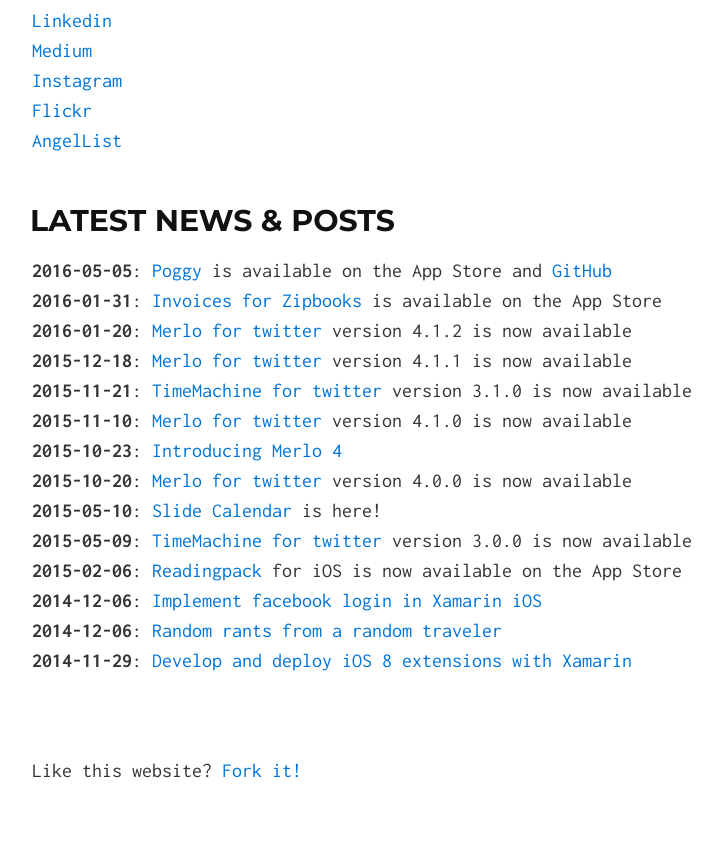
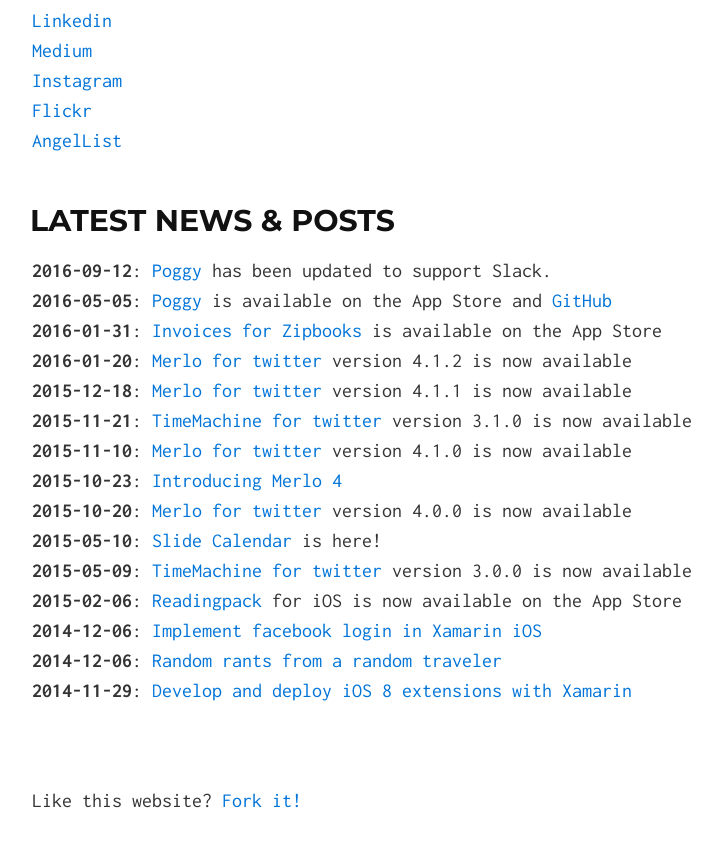
Before and after one commit to timefrancesco/timefrancesco.github.io, a Jekyll site: the page built from index.md, in a window 1280 px wide and 900 px high, scrolled down 1594 px. Shown: the top 847 px of the window, without its empty margins (158-880 px from the left). Built offline with Jekyll 4.4.1, drawn with Linux system fonts in a browser that asks for light colours.

Commit message:
Update index.md

```diff
--- a/index.md
+++ b/index.md
@@ -27,7 +27,7 @@
 * **[ReadingPack](http://www.readingpack.com/ios)**
 The official iOS ReadingPack client for iPhone and iPad.
 
-* **[TimeMachine for twitter](https://itunes.apple.com/us/app/tweet-time-machine-2/id832124891?ls=1&mt=8)**
+* **[TimeMachine for twitter](https://itunes.apple.com/us/app/tweet-time-machine-2/id832124891?ls=1&mt=8&at=1001lpzu)**
 Download your complete twitter history on your iPhone, search trough it or jump to any day you've tweeted something.
 
 * **[Slide Calendar](https://github.com/xeo-it/slide-calendar)**
@@ -49,16 +49,17 @@
 [AngelList](https://angel.co/francesco-pretelli)
 
 ## LATEST NEWS & POSTS
-**2016-05-05**: [Poggy](https://itunes.apple.com/us/app/poggy-text-quickly/id1109936777?ls=1&mt=8) is available on the App Store and [GitHub](https://github.com/xeo-it/poggy)
-**2016-01-31**: [Invoices for Zipbooks](https://itunes.apple.com/us/app/invoices-for-zipbooks/id1078032966?ls=1&mt=8) is available on the App Store
+**2016-09-12**: [Poggy](https://itunes.apple.com/us/app/poggy-text-quickly/id1109936777?ls=1&mt=8&at=1001lpzu) has been updated to support Slack.
+**2016-05-05**: [Poggy](https://itunes.apple.com/us/app/poggy-text-quickly/id1109936777?ls=1&mt=8&at=1001lpzu) is available on the App Store and [GitHub](https://github.com/xeo-it/poggy)
+**2016-01-31**: [Invoices for Zipbooks](https://itunes.apple.com/us/app/invoices-for-zipbooks/id1078032966?ls=1&mt=8&at=1001lpzu) is available on the App Store
 **2016-01-20**: [Merlo for twitter](http://www.merloapp.com) version 4.1.2 is now available
 **2015-12-18**: [Merlo for twitter](http://www.merloapp.com) version 4.1.1 is now available
-**2015-11-21**: [TimeMachine for twitter](https://itunes.apple.com/us/app/tweet-time-machine-2/id832124891?ls=1&mt=8) version 3.1.0 is now available
+**2015-11-21**: [TimeMachine for twitter](https://itunes.apple.com/us/app/tweet-time-machine-2/id832124891?ls=1&mt=8&at=1001lpzu) version 3.1.0 is now available
 **2015-11-10**: [Merlo for twitter](http://www.merloapp.com) version 4.1.0 is now available
 **2015-10-23**: [Introducing Merlo 4](https://medium.com/@xeo_it/introducing-merlo-4-ee492e4f089#.6t8jr192a)
 **2015-10-20**: [Merlo for twitter](http://www.merloapp.com) version 4.0.0 is now available
 **2015-05-10**: [Slide Calendar](https://github.com/xeo-it/slide-calendar) is here!
-**2015-05-09**: [TimeMachine for twitter](https://itunes.apple.com/us/app/tweet-time-machine-2/id832124891?ls=1&mt=8) version 3.0.0 is now available
+**2015-05-09**: [TimeMachine for twitter](https://itunes.apple.com/us/app/tweet-time-machine-2/id832124891?ls=1&mt=8&at=1001lpzu) version 3.0.0 is now available
 **2015-02-06**: [Readingpack](https://www.readingpack.com/ios) for iOS is now available on the App Store
 **2014-12-06**: [Implement facebook login in Xamarin iOS](http://www.frapps.net/implement-facebook-login-in-xamarin-ios/)
 **2014-12-06**: [Random rants from a random traveler](https://medium.com/@xeo_it/random-rants-from-a-random-traveller-572a477bfcd7#.a1ihnrmr1)
```
